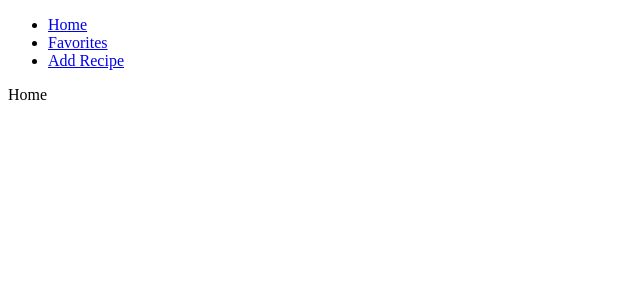
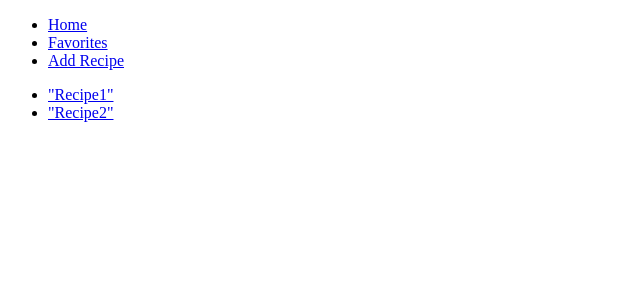
Before and after one commit to Andreeoak/RecipeBook, a Vue app in the folder recipe-book/: page / in a window 1280 px wide. Shown: the top 300 px of the page, without its empty margins (0-640 px from the left). Built offline with nearby package versions, Linux system fonts and the light colour scheme.

Commit message:
Adding recipies 1 and 2

```diff
--- a/recipe-book/src/views/HomeView.vue
+++ b/recipe-book/src/views/HomeView.vue
@@ -1,7 +1,18 @@
 <script setup lang="ts">
-
+  import { RouterLink } from 'vue-router';
 </script>
 
 <template>
-  Home
+  <main>
+    <nav>
+      <ul>
+        <li>
+          <RouterLink :to="{name:'recipe', params: {id:1}}">"Recipe1"</RouterLink>
+        </li>
+        <li>
+          <RouterLink :to="{name:'recipe', params: {id:2}}">"Recipe2"</RouterLink>
+        </li>
+      </ul>
+    </nav>
+  </main>
 </template>
```
